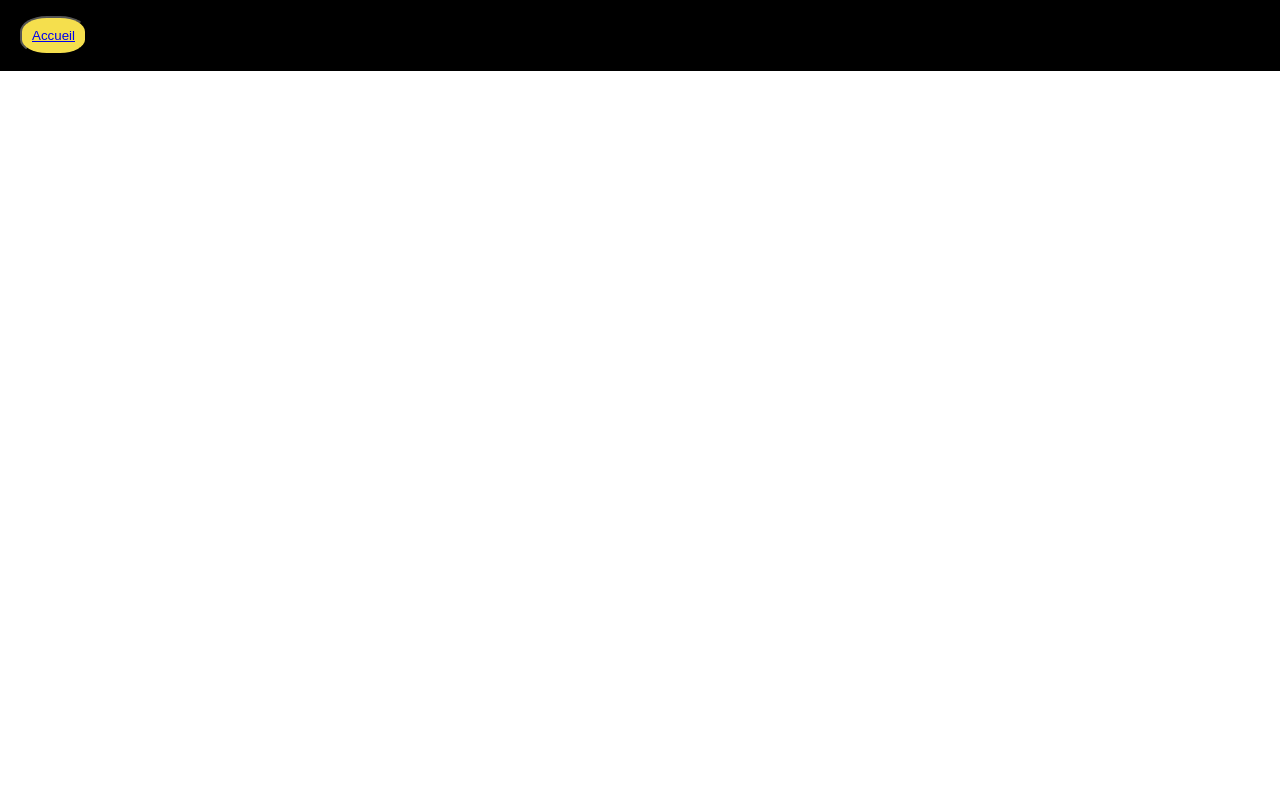
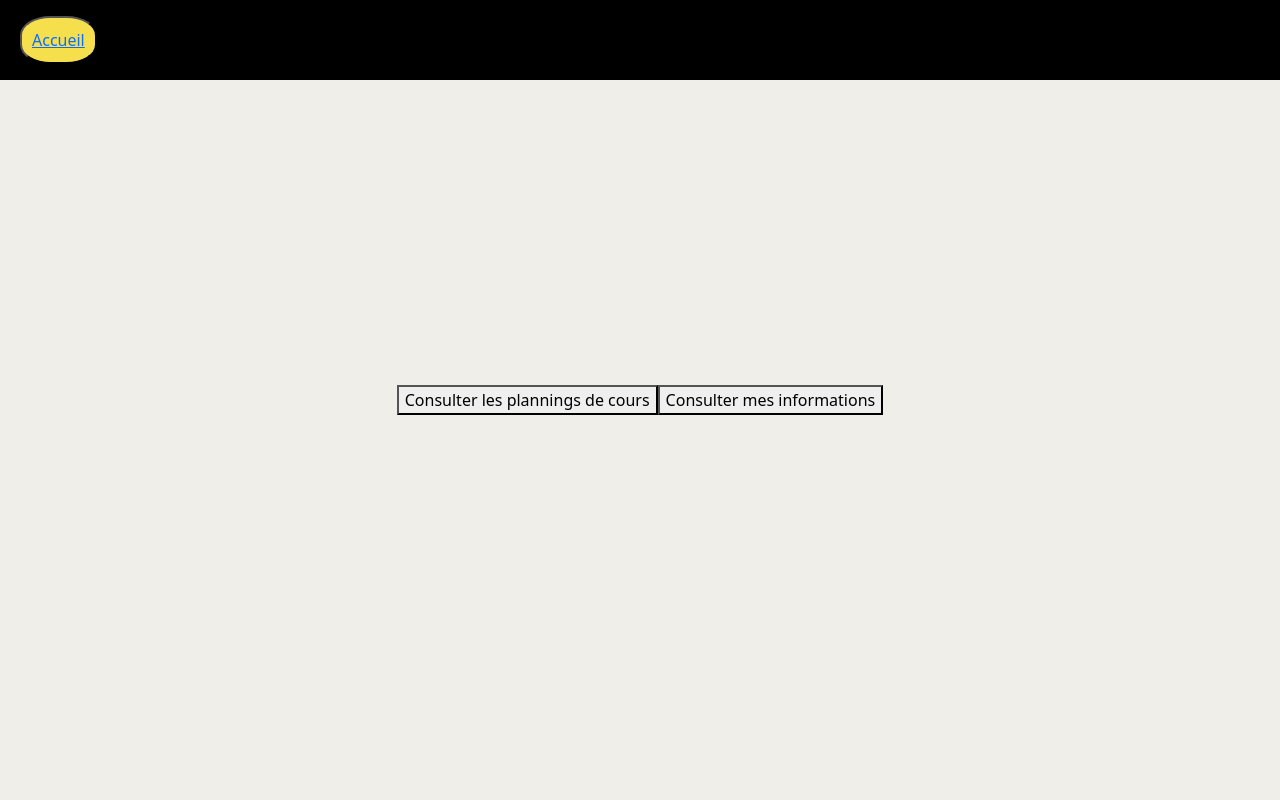
Before and after one commit to varuniv/SAE-WEB_BD-PONEY, a PHP site: page /accueil.php in a window 1280 px wide. Run offline with PHP 8.4, Linux system fonts and the light colour scheme.

Commit message:
rectification des pages

```diff
--- a/web/header.php
+++ b/web/header.php
@@ -2,22 +2,28 @@
 ?>
 
 <!doctype html>
-<html lang="fr">
+<html lang="fr" style="height:100%">
 <head>
     <meta charset="utf-8">
+    <meta name="viewport" content="width=device-width, initial-scale=1.0">
+    <link href="https://cdn.jsdelivr.net/npm/bootstrap@5.3.3/dist/css/bootstrap.min.css" rel="stylesheet" integrity="sha384-QWTKZyjpPEjISv5WaRU9OFeRpok6YctnYmDr5pNlyT2bRjXh0JMhjY6hW+ALEwIH" crossorigin="anonymous">
     <title>Grand Galop</title>
-    <link rel="stylesheet" href="styles/style.css">
+    <?php
+    // Inclure le fichier CSS spécifique à la page
+    if (isset($cssFile)) {
+        echo '<link rel="stylesheet" href="'.$cssFile.'">';
+    } else {
+        echo '<link rel="stylesheet" href="styles/accueil.css">';
+    }
+    ?>
 </head>
-<body>
+<body style="margin: 0;height:100%">
     <header>
         <nav>
-            <div id="header_barre">
-                <button class="header-btn">
+            <div style="display: flex;background-color: black;position: fixed;width: 100%;padding: 1rem 20px;">
+                <button style="padding: 10px;background-color: #F5DF4D;border-radius: 40%;">
                     <a href="login.php">Accueil</a>
                 </button>
             </div>
         </nav>
     </header>
-</body>
-
-</html>
--- /dev/null
+++ b/web/styles/accueil.css
@@ -0,0 +1,7 @@
+.accueil_div{
+    display: flex;
+    background-color: #F0EEE9;
+    align-items: center;
+    justify-content: center;
+    height:100%;
+}
--- a/web/styles/style.css
+++ /dev/null
@@ -1,57 +0,0 @@
-@import url('https://fonts.googleapis.com/css2?family=Inter:ital,opsz,wght@0,14..32,100..900;1,14..32,100..900&family=Lato:ital,wght@0,100;0,300;0,400;0,700;0,900;1,100;1,300;1,400;1,700;1,900&display=swap');
-
-
-#header_barre{
-    display: flex;
-    background-color: black;
-    position: fixed;
-    width: 100%;
-    padding: 1rem 20px;
-}
-
-body{
-    margin: 0;
-}
-
-.header-btn{
-    padding: 10px;
-    background-color: #F5DF4D;
-    border-radius: 40%;
-}
-
-.main{
-    display: flex;
-    flex-wrap: wrap;
-}
-
-.aside{
-    background-color: #F0EEE9;
-    padding: 2rem;
-}
-
-form{
-    display: flex;
-    flex-direction: column;
-}
-
-.loginLab{
-    color:#CF5C78;
-    margin:1em;
-}
-
-.submit-btn{
-    display: flex;
-    flex-direction: column;
-}
-.submit-btn input{
-    margin:1em;
-}
-
-.loginInputs{
-    border-radius: 5px;
-}
-
-#connect{
-    background-color: #F5DF4D;
-    border-color: black;
-}
```
Also changed, not shown: web/login.php (+7 -8 lines), web/styles/login.css (renamed from web/styles/styles.css, +8 -0 lines), web/img/poneyAccueil.png (added).
